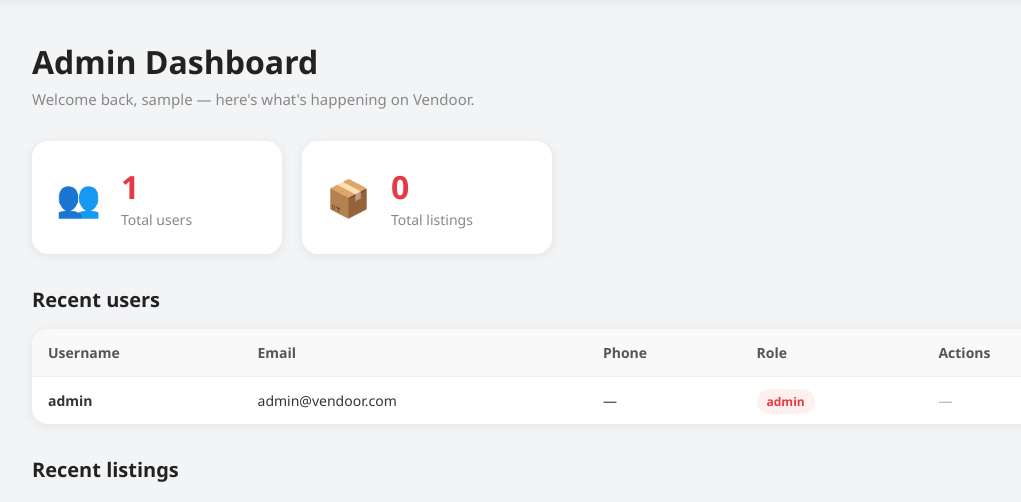
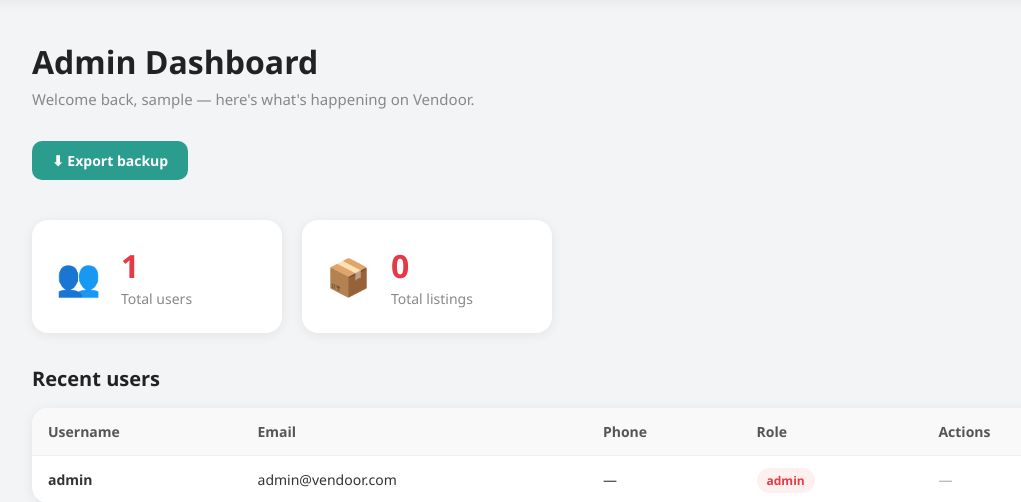
Before and after one commit to boubacarismael606-coder/Vendoor, a Flask app: page /admin in a window 1280 px wide. Shown: the part 67-569 px from the top of the page, without its empty margins (78-1099 px from the left). Run offline with Flask 3, Linux system fonts and the light colour scheme; the visitor is signed in with stand-in values (Sample User, id 1).

Commit message:
admin export backup

```diff
--- a/app.py
+++ b/app.py
@@ -342,7 +342,54 @@ def admin_unban_user(user_id):
     user.role = 'user'
     db.session.commit()
     return redirect(url_for('admin_dashboard'))
+import json
+from flask import Response
 
+@app.route('/admin/export')
+@admin_required
+def admin_export():
+    users = User.query.all()
+    posts = Post.query.all()
+
+    data = {
+        'exported_at': datetime.utcnow().strftime('%Y-%m-%d %H:%M:%S'),
+        'users': [
+            {
+                'id': u.id,
+                'username': u.username,
+                'email': u.email,
+                'phone': u.phone or '',
+                'role': u.role,
+                'created_at': u.created_at.strftime('%Y-%m-%d %H:%M:%S') if u.created_at else ''
+            }
+            for u in users
+        ],
+        'posts': [
+            {
+                'id': p.id,
+                'title': p.title,
+                'description': p.description,
+                'price': p.price,
+                'category': p.category,
+                'type': p.type,
+                'image': p.image,
+                'promo': p.promo,
+                'delivery_method': p.delivery_method or '',
+                'pickup_location': p.pickup_location or '',
+                'user_id': p.user_id,
+                'created_at': p.created_at.strftime('%Y-%m-%d %H:%M:%S') if p.created_at else ''
+            }
+            for p in posts
+        ]
+    }
+
+    filename = f"vendoor_backup_{datetime.utcnow().strftime('%Y%m%d_%H%M%S')}.json"
+
+    return Response(
+        json.dumps(data, indent=2, ensure_ascii=False),
+        mimetype='application/json',
+        headers={'Content-Disposition': f'attachment; filename={filename}'}
+    )
 # --- LANCEMENT ---
 
 def init_db():
--- a/static/css/style.css
+++ b/static/css/style.css
@@ -1171,3 +1171,24 @@ a.post-card {
         flex-wrap: wrap;
     }
 }
+.admin-actions {
+    display: flex;
+    gap: 12px;
+    margin-bottom: 8px;
+}
+
+.btn-export {
+    display: inline-block;
+    background: #2a9d8f;
+    color: white;
+    padding: 10px 20px;
+    border-radius: 10px;
+    font-size: 14px;
+    font-weight: 600;
+    text-decoration: none;
+    transition: background 0.2s;
+}
+
+.btn-export:hover {
+    background: #1d7a6e;
+}
--- a/templates/admin.html
+++ b/templates/admin.html
@@ -24,7 +24,9 @@
             <h1>Admin Dashboard</h1>
             <p>Welcome back, {{ username }} — here's what's happening on Vendoor.</p>
         </div>
-
+        <div class="admin-actions">
+            <a href="/admin/export" class="btn-export">⬇ Export backup</a>
+            </div>
         <div class="admin-stats">
             <div class="stat-card">
                 <div class="stat-icon">👥</div>
```
